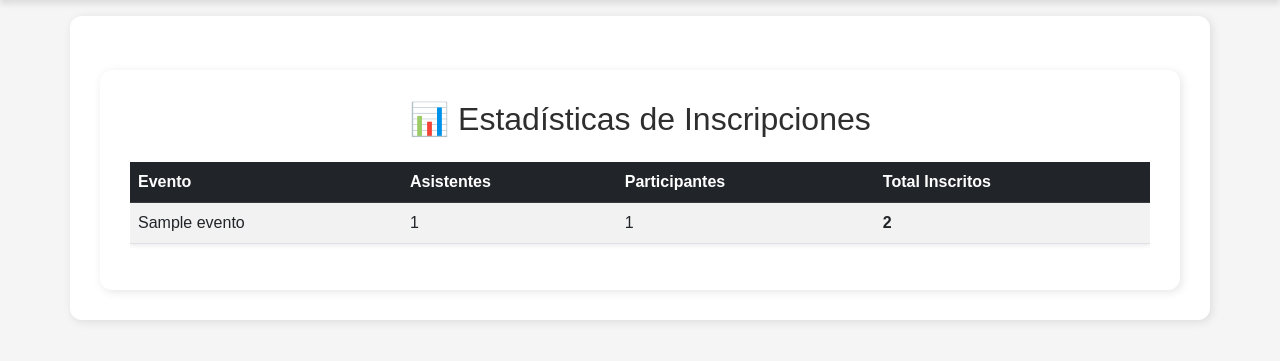
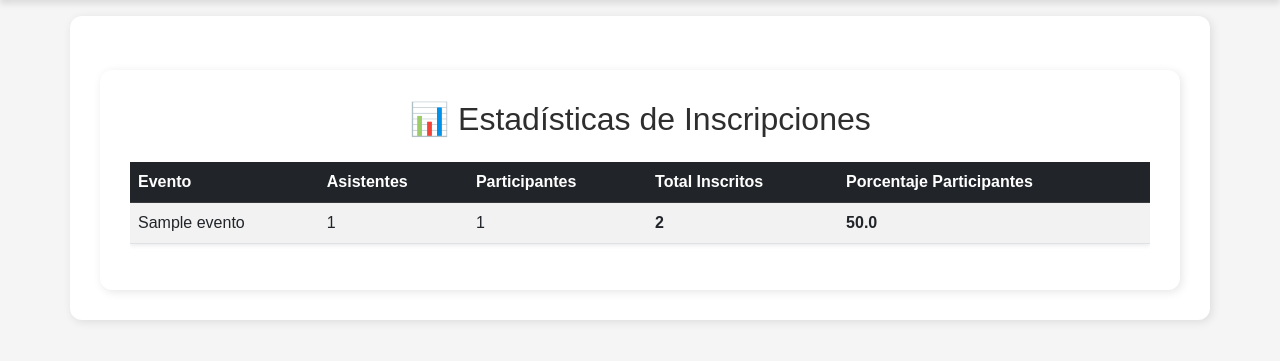
Before and after one commit to Juanes2006/Desarrollo---Eventos, a Flask app: page /estadisticas in a window 1280 px wide. Shown: the part 110-471 px from the top of the page. Run offline with Flask 3, Linux system fonts and the light colour scheme; tables that the repository leaves empty hold one stand-in row (values such as "Sample post").

Commit message:
PRODUCT PLANING #2 TERMINADO CON EXITO

```diff
--- a/templates/estadisticas.html
+++ b/templates/estadisticas.html
@@ -11,6 +11,7 @@
                     <th>Asistentes</th>
                     <th>Participantes</th>
                     <th>Total Inscritos</th>
+                    <th>Porcentaje Participantes</th>
                 </tr>
             </thead>
             <tbody>
@@ -20,6 +21,7 @@
                     <td class="align-middle">{{ est.asistentes }}</td>
                     <td class="align-middle">{{ est.participantes }}</td>
                     <td class="align-middle"><strong>{{ est.total }}</strong></td>
+                    <td class="align-middle"><strong>{{ est.asistentes / est.total * 100 }}  </strong></td>
                 </tr>
                 {% endfor %}
             </tbody>
```
